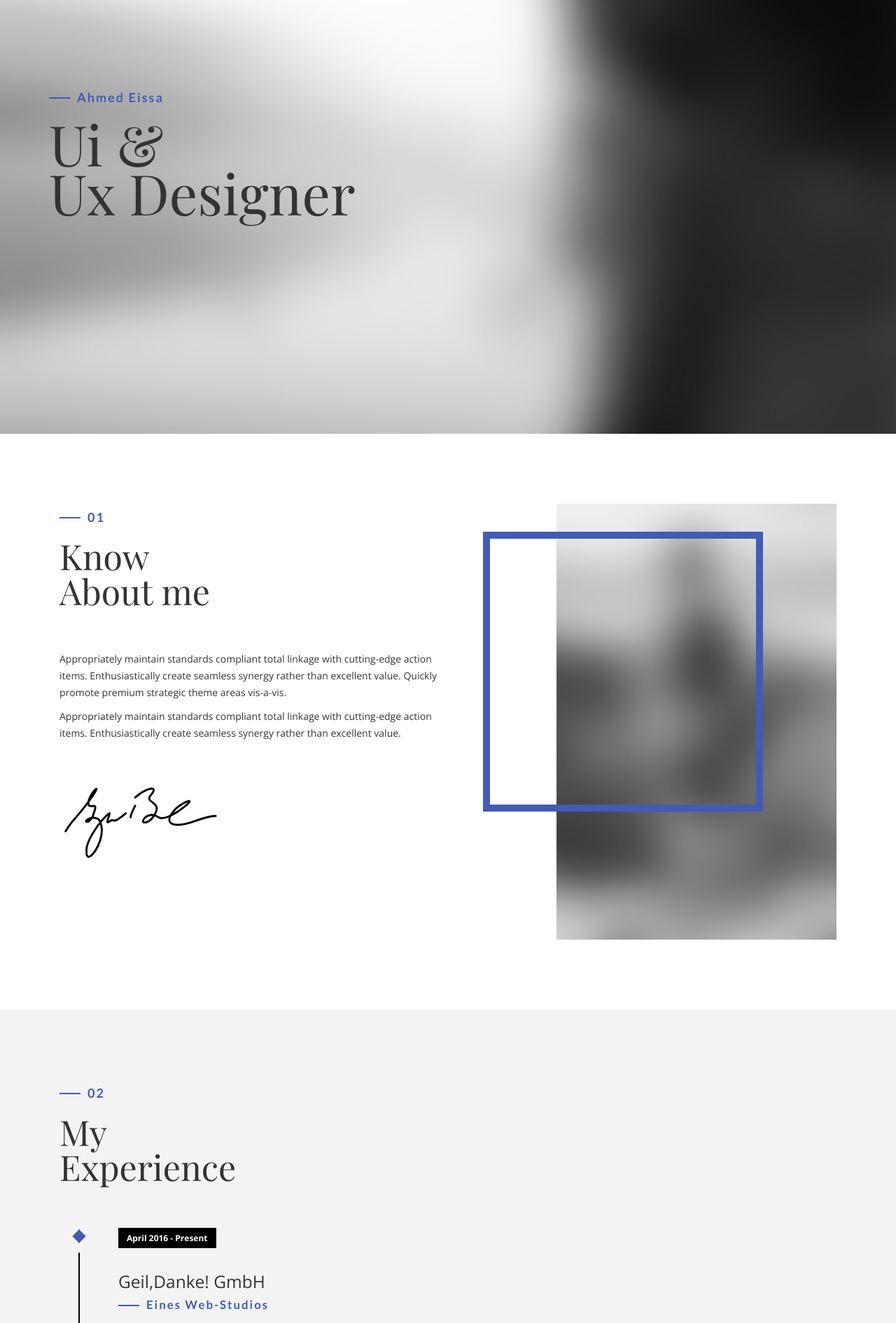
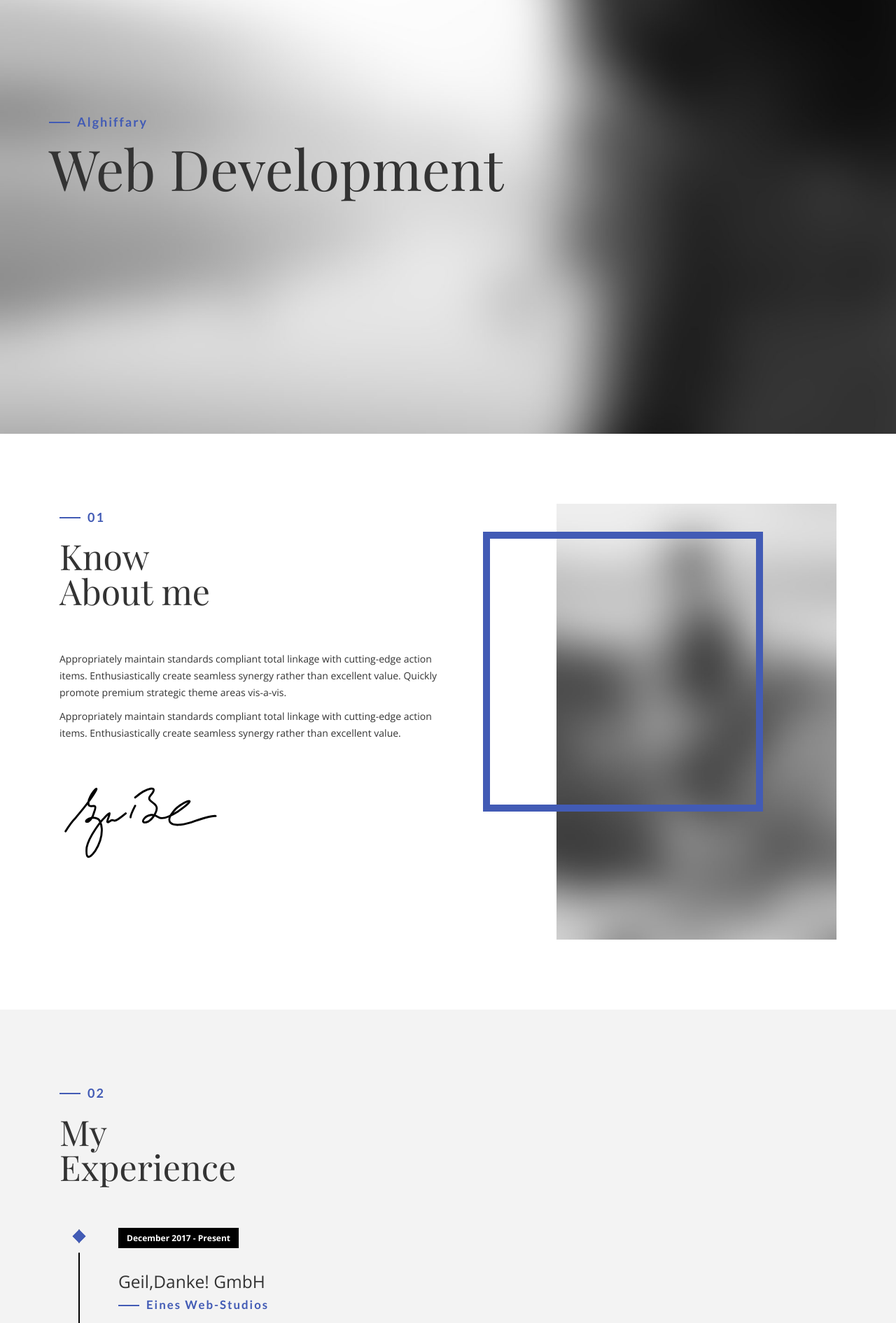
Before and after one commit to allghiffary/allghiffary.github.io, a plain HTML site: page index.html in a window 1280 px wide. Shown: the part 180-2071 px from the top of the page at 70% size. Drawn offline with nearby package versions, Linux system fonts and the light colour scheme; files whose address does not match are found by name; a web font is replaced by a local one.

Commit message:
update index

```diff
--- a/index.html
+++ b/index.html
@@ -53,8 +53,9 @@
         <div class="container">
             <div class="disply-table">
                 <div class="table-cell" data-aos="fade-up" data-aos-delay="0">
-                    <h4>Ahmed Eissa</h4>
-                    <h1>Ui &<br /> Ux Designer</h1> </div>
+                    <h4>Alghiffary</h4>
+                    <h1>Web Development</h1>
+                </div>
             </div>
         </div>
     </div>
@@ -93,14 +94,14 @@
                     <li class="timeline-event" data-aos="fade-up">
                         <label class="timeline-event-icon"></label>
                         <div class="timeline-event-copy">
-                            <p class="timeline-event-thumbnail">April 2016 - Present</p>
+                            <p class="timeline-event-thumbnail">December 2017 - Present</p>
                             <h3>Geil,Danke! GmbH</h3>
                             <h4>eines Web-Studios</h4>
                             <p><strong>Projektmanagement mit Scrum</strong>
                                 <br>Ständiges Verbessern des agilen Entwicklungsprozesses beispielsweise durch Grunt, Yeoman, GIT, JIRA und BrowserStack.</p>
                         </div>
                     </li>
-                    <li class="timeline-event" data-aos="fade-up" data-aos-delay=".2">
+                    <!-- <li class="timeline-event" data-aos="fade-up" data-aos-delay=".2">
                         <label class="timeline-event-icon"></label>
                         <div class="timeline-event-copy">
                             <p class="timeline-event-thumbnail">November 2014 - Mars 2016</p>
@@ -118,7 +119,7 @@
                             <p><strong>Systemarchitektur, Consulting</strong>
                                 <br>Konzeption und Modellierung von Systemen und APIs für Digital Publishing und Entitlement nach SOA</p>
                         </div>
-                    </li>
+                    </li> -->
                 </ul>
             </div>
         </div>
@@ -278,7 +279,7 @@
         <div class="container">
             <div class="col-md-12">
                 <h4>04</h4>
-                <h1 class="size-50">Contact  Me</h1>
+                <h1 class="size-50">Contact Me</h1>
                 <div class="h-50"></div>
             </div>
             <div class="col-md-4" data-aos="fade-up">
```
